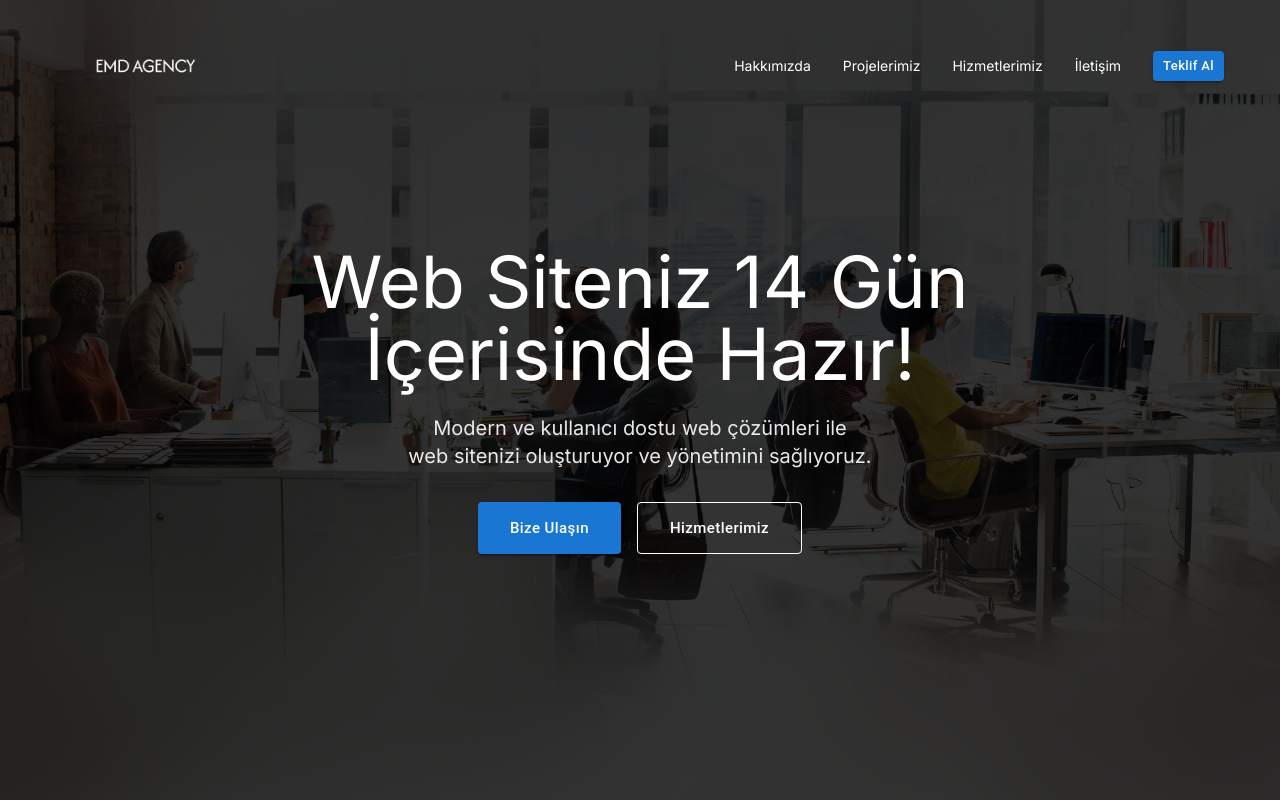
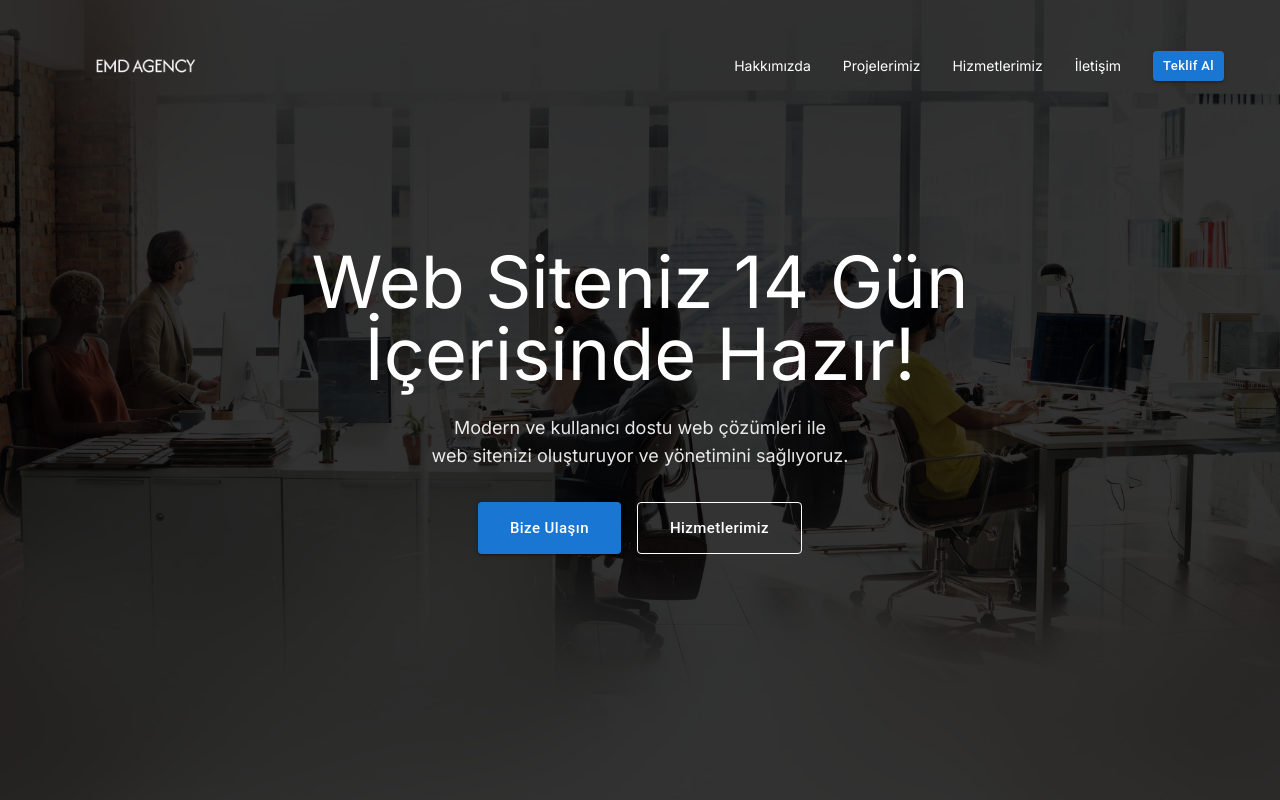
Before and after one commit to enesmalikdmn/emd-ajans, a Next.js app: page / in a window 1280 px wide. Shown: the top 800 px of the page. Built offline with nearby package versions, Linux system fonts and the light colour scheme.

Commit message:
style: hero content size

```diff
--- a/app/components/Hero.tsx
+++ b/app/components/Hero.tsx
@@ -44,7 +44,7 @@ const Hero = () => {
                 ease: "easeOut",
                 delay: 0.4
               }}
-              className="text-lg md:text-xl text-white/90 mb-8 max-w-2xl mx-auto"
+              className="text-sm sm:text-base md:text-lg text-white/90 mb-8 max-w-2xl mx-auto"
             >
               Modern ve kullanıcı dostu web çözümleri ile
               <br />
```
